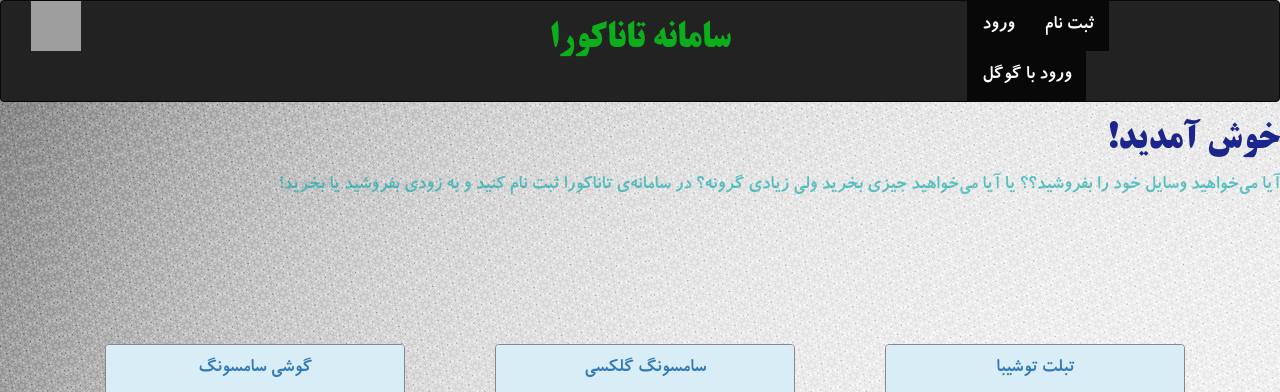
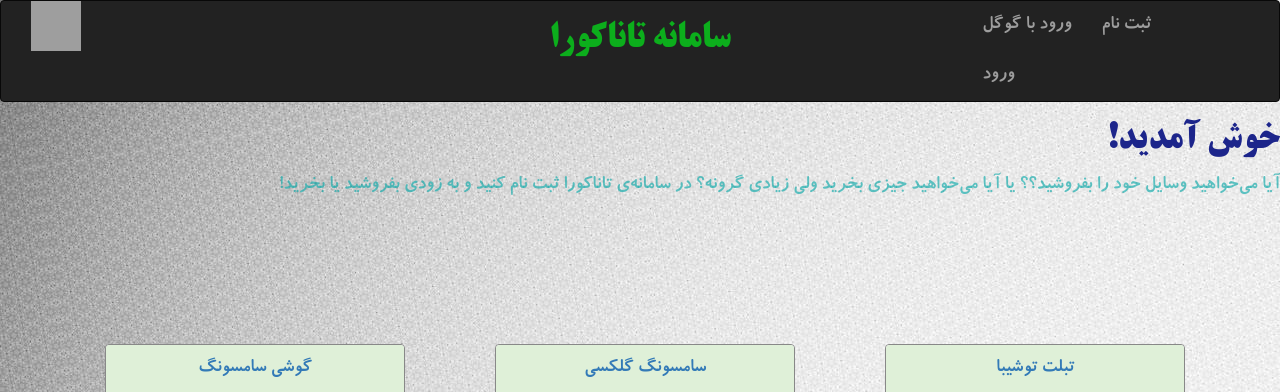
Before and after one commit to sadrasafa/Shopping, a Django app: page / in a window 1280 px wide. Shown: the top 392 px of the page. Run offline with Django 3.2, Linux system fonts and the light colour scheme; data comes from the database, SQL or seed files in the repository; some libraries are stand-ins or nearby versions; some web fonts are replaced; grey boxes are pictures that could not be loaded.

Commit message:
fix navbar for user in home

```diff
--- /dev/null
+++ b/base/templates/base/not_user_base.html
@@ -0,0 +1,23 @@
+{% extends 'base/very_base.html' %}
+
+{% block navbar-buttons %}
+    <ul class="nav navbar-nav">
+        <li><a href="/accounts/google/login/?process=login">ورود با گوگل</a></li>
+        <li><a href="/shopping/signup">ثبت‌ نام</a></li>
+        <li><a href="/shopping/signin">ورود</a></li>
+    </ul>
+    {#    <ul class="nav navbar-nav">#}
+    {#        <li><a href="/shopping/dashboard">داشبورد</a></li>#}
+    {#        <li id="all_products_btn"><a href="#">تمامی اجناس</a></li>#}
+    {#        <li class="dropdown"><a class="dropdown-toggle" data-toggle="dropdown" href="#">گزینه‌ها<span#}
+    {#                class="caret"></span></a>#}
+    {#            <ul class="dropdown-menu" style="text-align: right">#}
+    {#                <li><a href="/shopping/add_product">فروش محصول</a></li>#}
+    {#                <li><a href="/shopping/search_product">جست و جوی محصولات</a></li>#}
+    {#                <li><a href="#">تماس با ما</a></li>#}
+    {#                <li><a href="#">ویرایش اطلاعات</a></li>#}
+    {#                <li><a href="/shopping/signout">خروج</a></li>#}
+    {#            </ul>#}
+    {#        </li>#}
+    {#    </ul>#}
+{% endblock %}
--- a/shopping/templates/shopping/home.html
+++ b/shopping/templates/shopping/home.html
@@ -1,21 +1,7 @@
-{% extends 'base/very_base.html' %}
+{% extends template %}
+
 <head><title>خانه</title></head>
 
-
-{% block navbar-buttons %}
-    <ul class="nav navbar-nav">
-        <li class="nav-item active">
-            <a class="nav-link" href="/shopping/signin">ورود<span class="sr-only">(current)</span></a>
-        </li>
-        <li class="nav-item active">
-            <a class="nav-link" href="/shopping/signup">ثبت نام<span class="sr-only">(current)</span></a>
-        </li>
-        <li class="nav-item active">
-            <a class="nav-link" href="/accounts/google/login/?process=login">ورود با گوگل<span
-                    class="sr-only">(current)</span></a>
-        </li>
-    </ul>
-{% endblock %}
 {#    <div class="container" align="center">#}
 {#        <div class="panel-body">#}
 {#            Hello Friend#}
@@ -39,17 +25,20 @@
             {#        <div class="panel-group col-md-12 col-sm-12 col-lg-12">#}
 
             {% for product in for_sale %}
-                <div id="product_panel" style="height: 300px; width: 300px; margin-left: 90px" class="panel panel-info col-md-9 col-sm-12">
+                <div id="product_panel" style="height: 450px; width: 300px; margin-left: 90px"
+                     class="panel panel-success col-md-9 col-sm-12">
                     <div class="panel-heading"
                          style="width: 100%; position: absolute; left: 0px; top: 0px;" align="center"><a
                             href="/shopping/view_product/{{ product.id }}">{{ product.name }}</a></div>
                     <div style="margin-top: 30px">
                         <div align="center">
-                            <img src="/{{ product.picture.url|slice:"5:" }}" width="90" height="90">
+                            <img src="/{{ product.picture.url|slice:"5:" }}" width="200" height="200">
                         </div>
                         <div align="center">
-                            <p>مکان: {{ product.city }}</p>
-                            <a href="/shopping/view_product/{{ product.id }}">{{ product.name }}</a>
+                            <p style="color: #126b15; margin-top: 10px;">مکان: {{ product.city }}</p>
+                            <p style="color: #126b15;">قیمت: {{ product.price }} ریال</p>
+                            <p style="color: #126b15;">توضیحات: {{ product.description }}</p>
+                            {#                            <a href="/shopping/view_product/{{ product.id }}">{{ product.name }}</a>#}
                         </div>
 
                     </div>
--- a/shopping/views.py
+++ b/shopping/views.py
@@ -20,8 +20,15 @@ shopping_index = 'shopping_index'
 def home(request):
     for_sale = Product.objects.filter(status='for sale')
 
+    template = ''
+    if not request.user.is_authenticated:
+        template = 'base/not_user_base.html'
+    else:
+        template = 'base/user_base.html'
+
     return render(request, 'shopping/home.html',
-                  {'for_sale': for_sale})
+                  {'for_sale': for_sale,
+                   'template': template})
 
 
 def error404(request):
```
Also changed, not shown: shopping/templates/shopping/signin.html (+4 -8 lines), shopping/templates/shopping/signup.html (+7 -13 lines).
